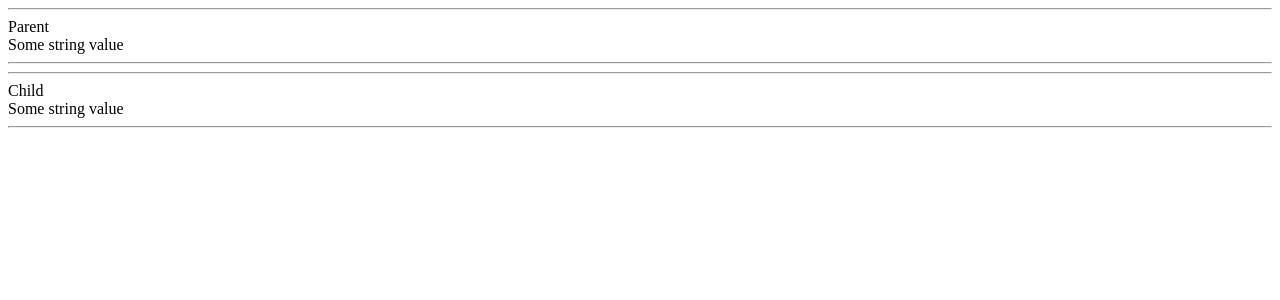
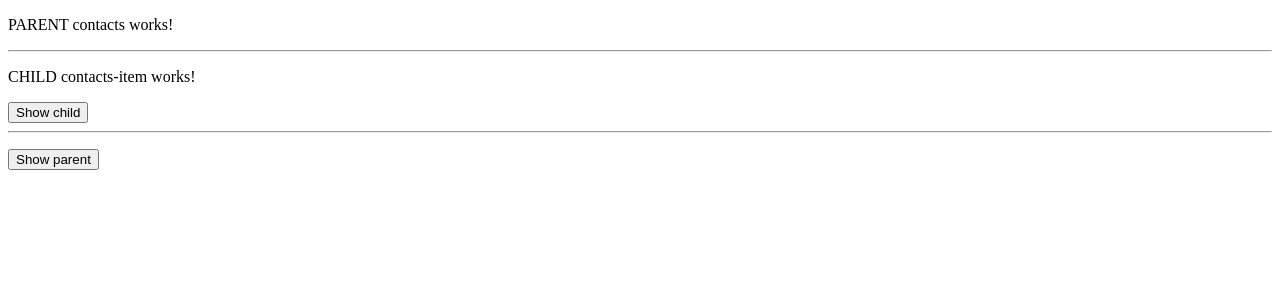
Before and after one commit to olehi94/webdraftt_angular, an Angular app: page / in a window 1280 px wide. Shown: the top 300 px of the page. Built offline with nearby package versions, Linux system fonts and the light colour scheme.

Commit message:
Two ways data binding mechanism(final).

```diff
--- a/src/app/pages/contacts-item/contacts-item.component.html
+++ b/src/app/pages/contacts-item/contacts-item.component.html
@@ -1,4 +1,4 @@
 <hr>
-Child
-<div>{{name}}</div>
+<p>CHILD contacts-item works!</p>
+<button (click)= "showChildData()">Show child</button>
 <hr>
--- a/src/app/pages/contacts-item/contacts-item.component.ts
+++ b/src/app/pages/contacts-item/contacts-item.component.ts
@@ -7,8 +7,14 @@ import {Component, EventEmitter, Input, Output} from '@angular/core';
 })
 export class ContactsItemComponent {
 
-  @Input() name: string;
+  @Input() name = 'Unknown';
+  @Output() nameChange = new EventEmitter<string>();
 
   constructor() { }
 
+  showChildData(): void {
+    this.name = 'Child';
+    this.nameChange.emit(this.name);
+  }
+
 }
--- a/src/app/pages/contacts/contacts.component.html
+++ b/src/app/pages/contacts/contacts.component.html
@@ -1,6 +1,6 @@
-<hr>
-Parent
-<div>{{contactPerson}}</div>
-<hr>
+<p>PARENT contacts works!</p>
 
-<contacts-item [name] = "contactPerson"></contacts-item>
+<contacts-item [(name)] = "contactPerson"></contacts-item>
+
+<p>{{ contactPerson }}</p>
+<button (click)= "showParentData()">Show parent</button>
--- a/src/app/pages/contacts/contacts.component.ts
+++ b/src/app/pages/contacts/contacts.component.ts
@@ -7,9 +7,13 @@ import { Component, OnInit } from '@angular/core';
 })
 export class ContactsComponent implements OnInit {
 
-  contactPerson = 'Some string value';
+  contactPerson: string;
 
   constructor() { }
+
+  showParentData(): void {
+    this.contactPerson = 'Parent';
+  }
 
   ngOnInit(): void {
   }
```
